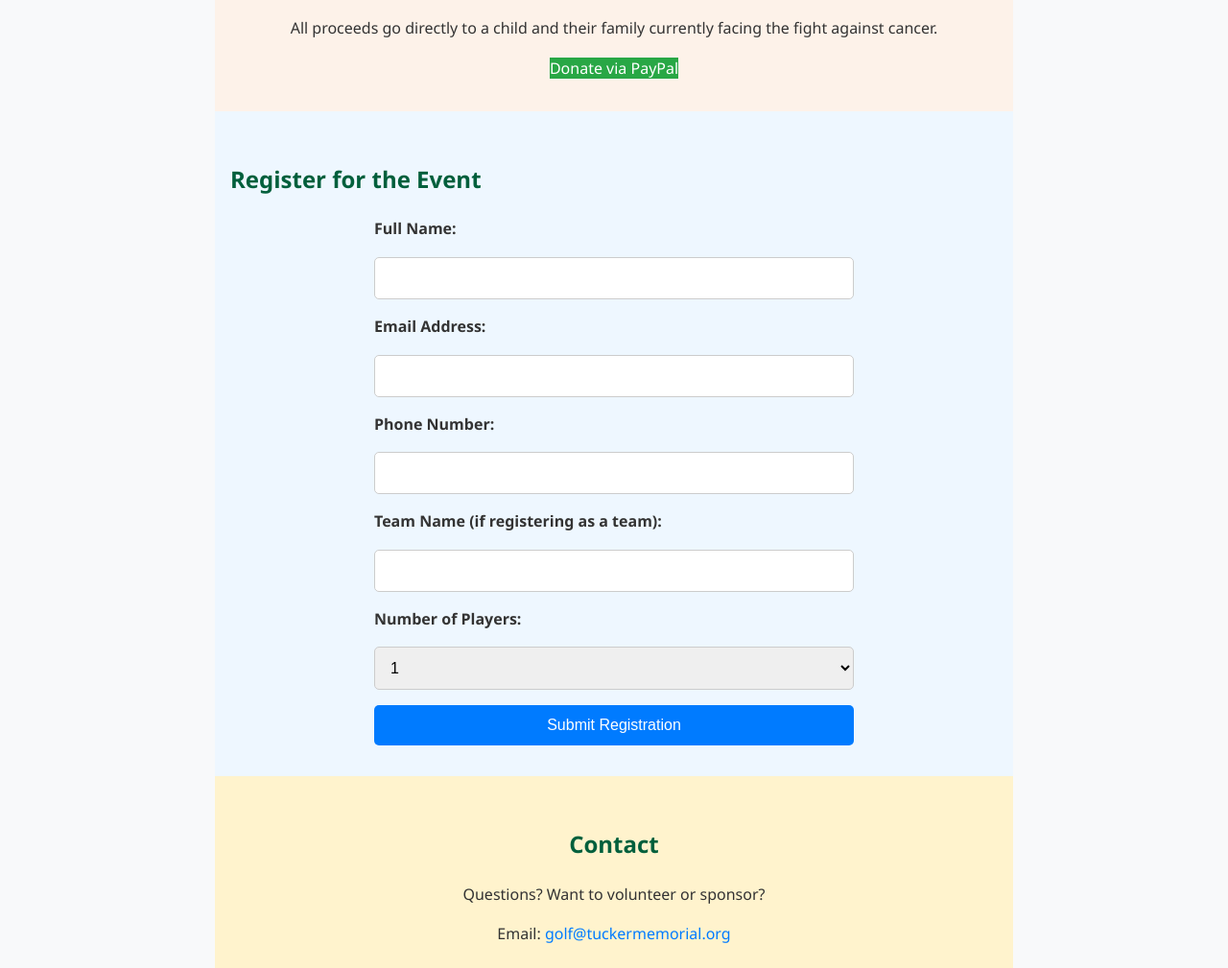
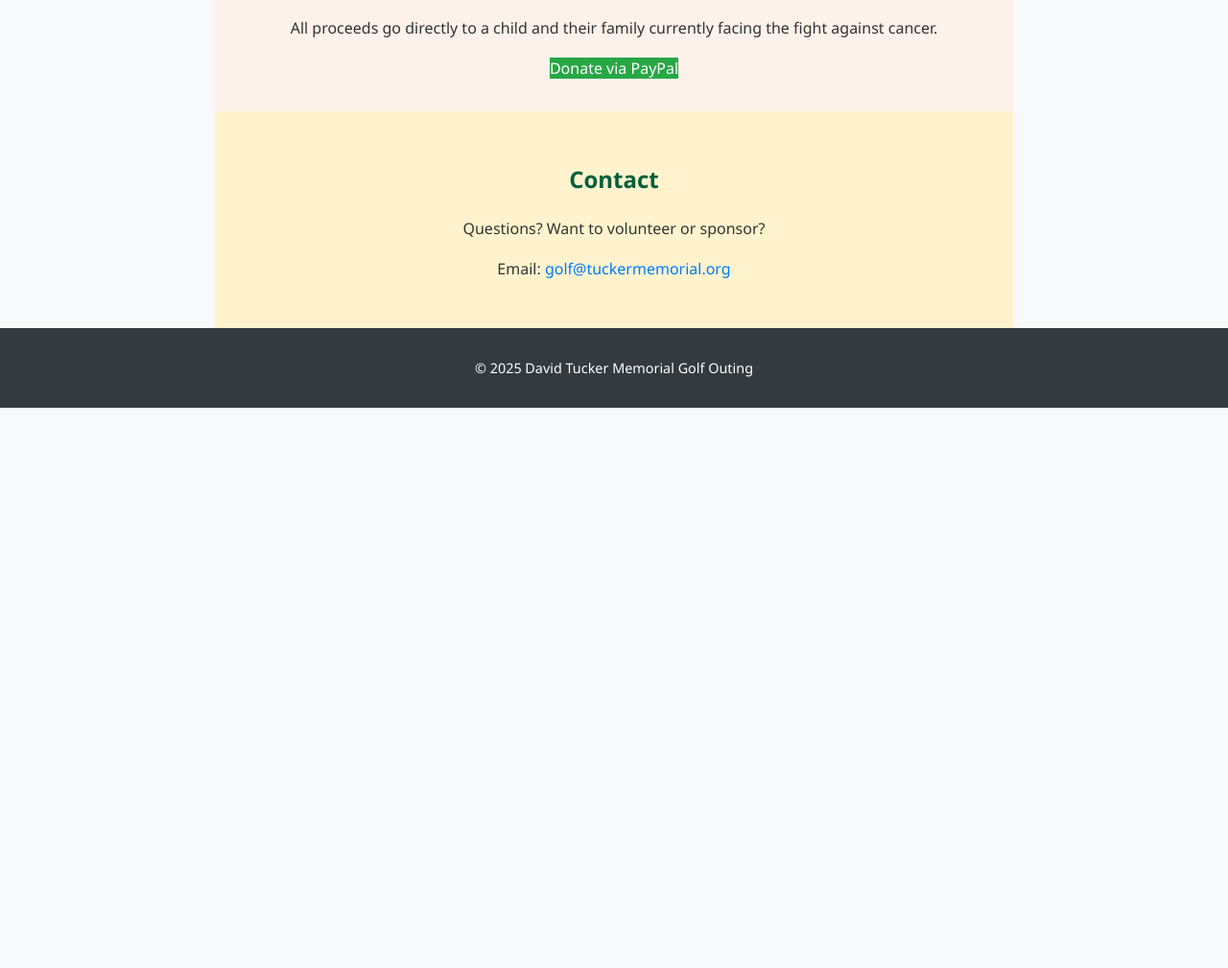
Before and after one commit to mbtucker25/david-tucker-events, a plain HTML site: page index.html in a window 1280 px wide. Shown: the part 1046-2055 px from the top of the page at 96% size. After the commit the page ends 1471 px from the top, so only its background shows below. Drawn offline with Linux system fonts and the light colour scheme.

Commit message:
Removed old Registration Form

```diff
--- a/index.html
+++ b/index.html
@@ -15,7 +15,7 @@
 
   <section class="about">
     <h2>About the Event</h2>
-    <p>This annual golf outing celebrates the memory of David Tucker, a beloved father, friend, and golf enthusiast. Proceeds support a child currently fighting cancer.</p>
+    <p>This annual golf outing celebrates the memory of David Tucker, a beloved father, friend, and sports enthusiast. Proceeds support a child currently fighting cancer.</p>
   </section>
 
   <section class="details">
@@ -35,33 +35,6 @@
     <a href="#" class="btn">Donate via PayPal</a> <!-- Replace with real link later -->
   </section>
 
-  <section class="register" id="register">
-    <h2>Register for the Event</h2>
-    <form action="https://formspree.io/f/YOUR_FORM_ID" method="POST">
-      <label for="name">Full Name:</label>
-      <input type="text" id="name" name="name" required />
-
-      <label for="email">Email Address:</label>
-      <input type="email" id="email" name="_replyto" required />
-
-      <label for="phone">Phone Number:</label>
-      <input type="tel" id="phone" name="phone" />
-
-      <label for="team">Team Name (if registering as a team):</label>
-      <input type="text" id="team" name="team" />
-
-      <label for="players">Number of Players:</label>
-      <select id="players" name="players" required>
-        <option value="1">1</option>
-        <option value="2">2</option>
-        <option value="3">3</option>
-        <option value="4">4</option>
-      </select>
-
-      <button type="submit" class="btn">Submit Registration</button>
-    </form>
-  </section>
-
   <section class="contact">
     <h2>Contact</h2>
     <p>Questions? Want to volunteer or sponsor?</p>
```
